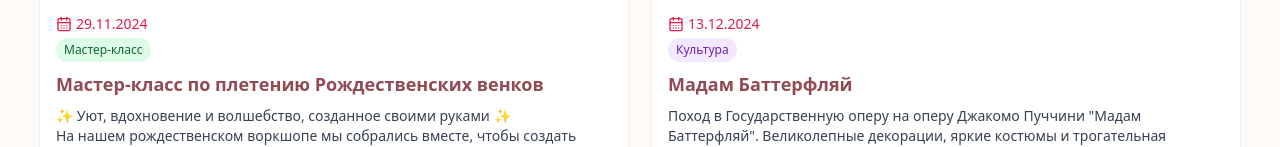
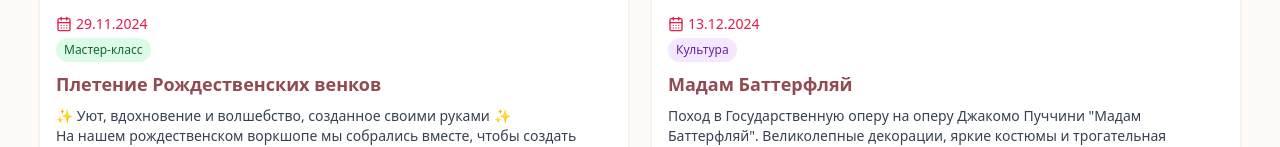
Before and after one commit to agafover/your-space, a React (Vite) app: page /events in a window 1280 px wide. Shown: the part 660-807 px from the top of the page. Built offline with nearby package versions, Linux system fonts and the light colour scheme.

Commit message:
changes in event names

```diff
--- a/src/components/EventCard.jsx
+++ b/src/components/EventCard.jsx
@@ -48,7 +48,7 @@ function EventCard({ event, expanded, onToggle }) {
                     </div>
                 )}
 
-                <h3 className="text-lg font-semibold text-brand-dark dark:text-brand-light mb-2">
+                <h3 className="text-lg font-bold text-brand-dark dark:text-brand-light mb-2">
                     {event.title}
                 </h3>
 
--- a/src/pages/Events.jsx
+++ b/src/pages/Events.jsx
@@ -4,7 +4,7 @@ import EventCard from "../components/EventCard"
 
 const events = [
   {
-    title: "Мастер-класс по плетению Рождественских венков",
+    title: "Плетениe Рождественских венков",
     date: "29.11.2024",
     description:
       `✨ Уют, вдохновение и волшебство, созданное своими руками ✨\nНа нашем рождественском воркшопе мы собрались вместе, чтобы создать праздничные венки — каждый неповторимый, наполненный теплом, фантазией и заботой. 🌲💫\n\nБыло много смеха, общения и искренней радости — в этой атмосфере творчество рождалось легко и с любовью. 💖`,
```
